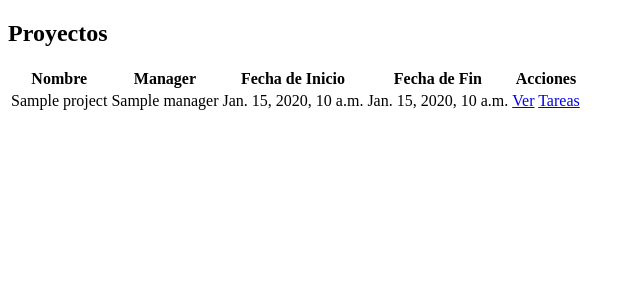
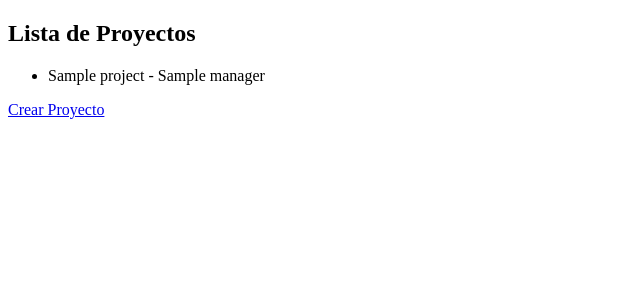
Before and after one commit to Andreas103-SI/GESTION-DEL-MERCADO-LABORAL, a Django app: template job_platform/templates/projects/project_list.html in a window 1280 px wide. Shown: the top 300 px of the page, without its empty margins (0-640 px from the left). Run offline with Django 3.2, Linux system fonts and the light colour scheme; the template is opened without the code that fills it: most values are stand-ins (such as "Sample title", 1, 10 or a date in 2020).

Commit message:
Agregar función de actualización de proyectos y mejorar la interfaz de lista de proyectos. Se añadió la ruta para actualizar proyectos en urls.py y se implementó la vista correspondiente en views.py. Además, se simplificó la plantilla de lista de proyectos para una mejor visualización y acceso a las acciones de edición.

```diff
--- a/job_platform/projects/urls.py
+++ b/job_platform/projects/urls.py
@@ -1,6 +1,6 @@
 from django.urls import path
 from .views import (
-    project_create, project_list, project_detail,
+    project_create, project_list, project_detail, project_update,
     task_create, task_list, task_detail, task_update, task_delete
 )
 
@@ -8,6 +8,7 @@ urlpatterns = [
     path('projects/', project_list, name='project_list'),
     path('projects/create/', project_create, name='project_create'),
     path('projects/<int:project_id>/', project_detail, name='project_detail'),
+    path('projects/<int:pk>/update/', project_update, name='project_update'),
     path('projects/<int:project_id>/tasks/', task_list, name='task_list'),
     path('projects/<int:project_id>/tasks/create/', task_create, name='task_create'),
     path('projects/<int:project_id>/tasks/<int:task_id>/', task_detail, name='task_detail'),
--- a/job_platform/templates/projects/project_list.html
+++ b/job_platform/templates/projects/project_list.html
@@ -1,40 +1,16 @@
 {% extends 'base.html' %}
 {% block content %}
-    <h2>Proyectos</h2>
-    {% if request.user.role == 'manager' %}
-        <a href="{% url 'project_create' %}" class="button">Crear Nuevo Proyecto</a>
-    {% endif %}
-    <table>
-        <thead>
-            <tr>
-                <th>Nombre</th>
-                <th>Manager</th>
-                <th>Fecha de Inicio</th>
-                <th>Fecha de Fin</th>
-                <th>Acciones</th>
-            </tr>
-        </thead>
-        <tbody>
-            {% for project in projects %}
-                <tr>
-                    <td>{{ project.name }}</td>
-                    <td>{{ project.manager.get_full_name }}</td>
-                    <td>{{ project.start_date }}</td>
-                    <td>{{ project.end_date|default:"-" }}</td>
-                    <td>
-                        <a href="{% url 'project_detail' project.id %}" class="button">Ver</a>
-                        {% if request.user.role == 'manager' and project.manager == request.user or request.user.role == 'admin' %}
-                            <a href="{% url 'project_update' project.id %}" class="button">Editar</a>
-                            <a href="{% url 'project_delete' project.id %}" class="button">Eliminar</a>
-                        {% endif %}
-                        <a href="{% url 'task_list' project.id %}" class="button">Tareas</a>
-                    </td>
-                </tr>
-            {% empty %}
-                <tr>
-                    <td colspan="5">No hay proyectos disponibles.</td>
-                </tr>
-            {% endfor %}
-        </tbody>
-    </table>
+    <h2>Lista de Proyectos</h2>
+    <ul>
+        {% for project in projects %}
+            <li>{{ project.name }} - {{ project.manager }}
+                {% if user.role == 'admin' or project.manager == user %}
+                    <a href="{% url 'project_update' project.id %}">Editar</a>
+                {% endif %}
+            </li>
+        {% empty %}
+            <li>No hay proyectos.</li>
+        {% endfor %}
+    </ul>
+    <a href="{% url 'project_create' %}">Crear Proyecto</a>
 {% endblock %}
```
Also changed, not shown: job_platform/projects/views.py (+7 -8 lines), job_platform/templates/home.html (+9 -0 lines).
